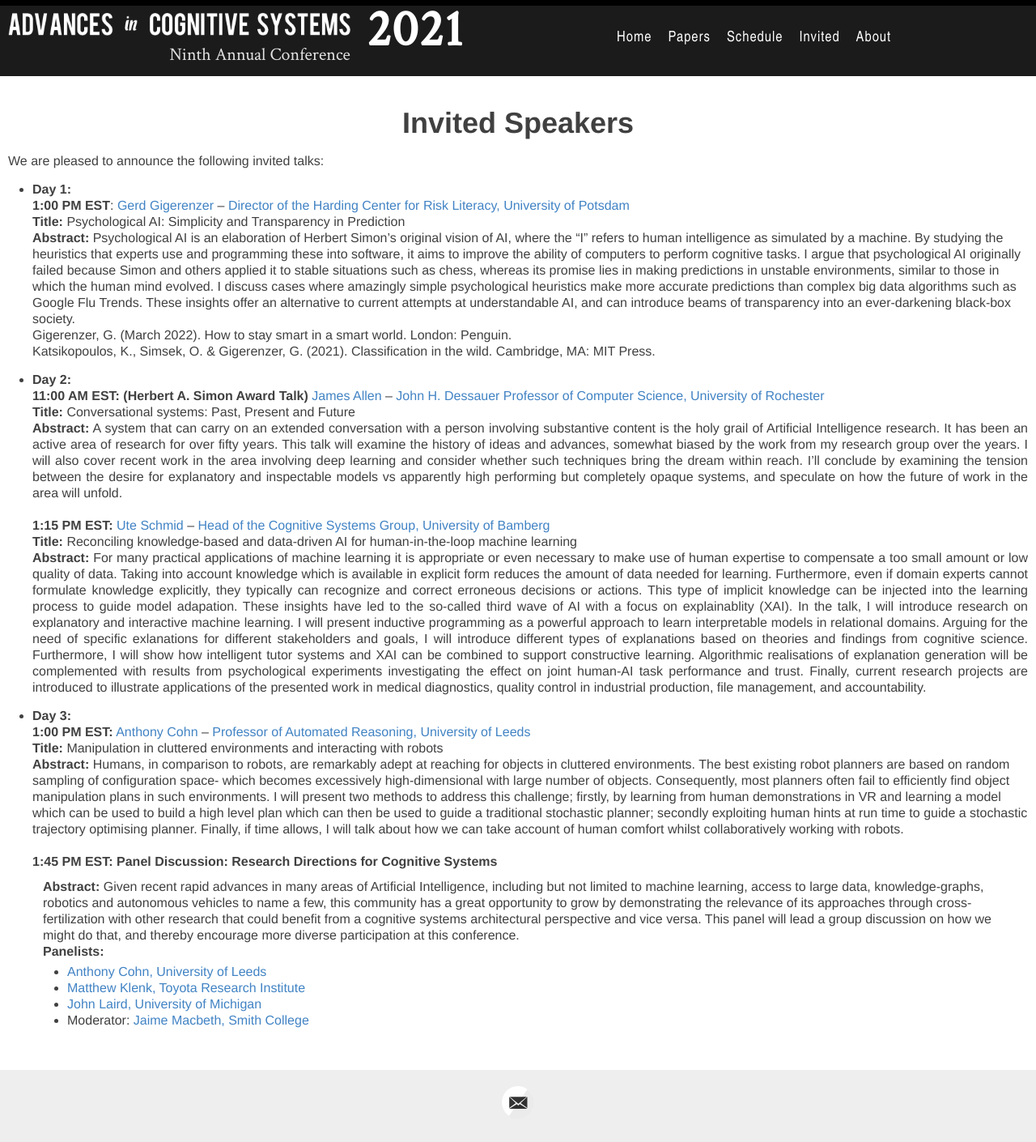
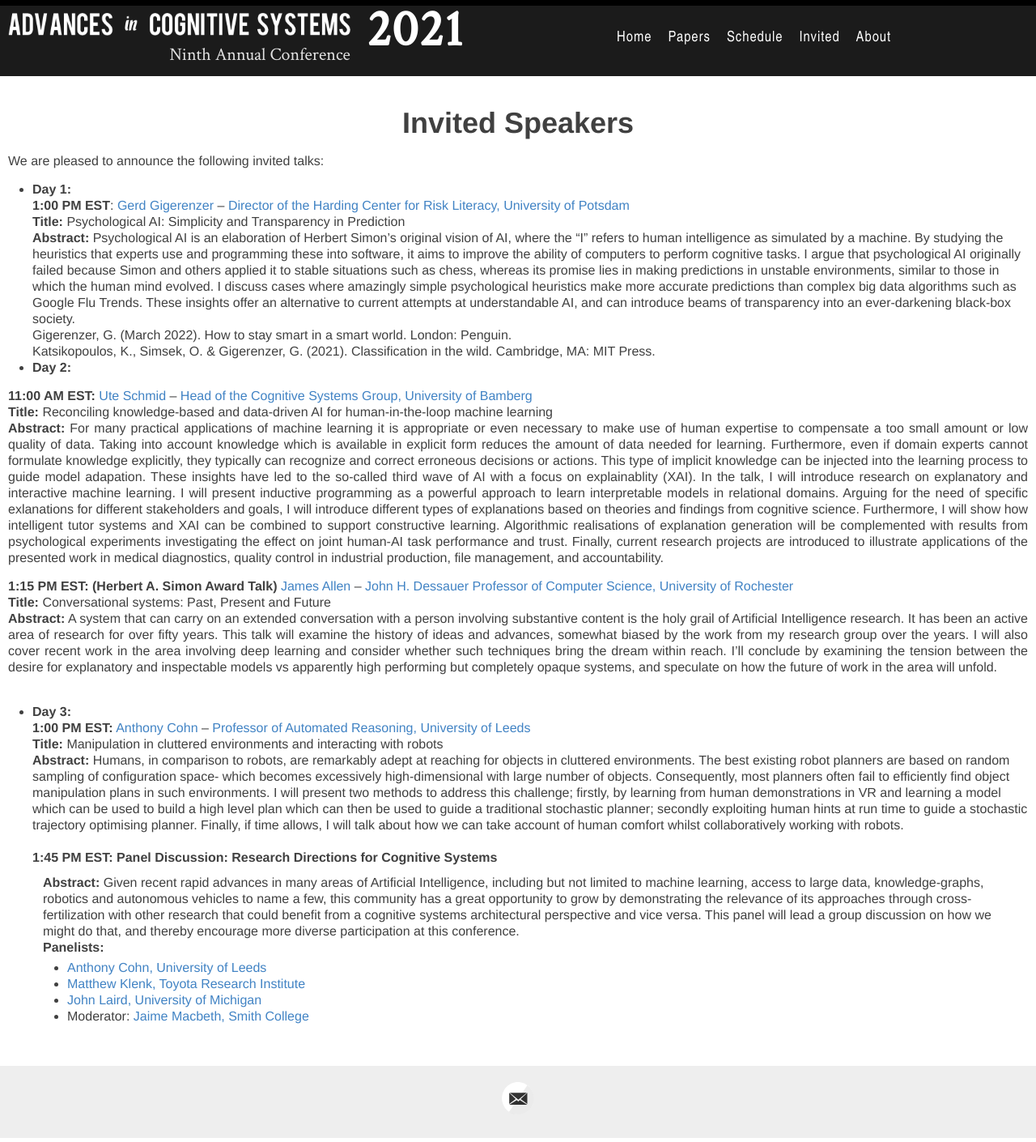
Before and after one commit to AdvancesInCognitiveSystems/acs2021, a Jekyll site: the page built from _pages/invited_talks.md, in a window 1280 px wide. Shown: the whole page at 81% size. Built offline with Jekyll 4.4.1, drawn with Linux system fonts in a browser that asks for light colours.

```diff
--- a/_pages/invited_talks.md
+++ b/_pages/invited_talks.md
@@ -15,14 +15,16 @@ We are pleased to announce the following invited talks:
     Katsikopoulos, K., Simsek, O. & Gigerenzer, G. (2021). Classification in the wild. Cambridge, MA: MIT Press.
 <span id="allen"></span>
 - **Day 2:**<br>
-**11:00 AM EST: (Herbert A. Simon Award Talk)** [James Allen]({{ site.baseurl }}/speakers/james_allen) -- [John H. Dessauer Professor of Computer Science, University of Rochester](https://https://www.cs.rochester.edu/u/james/)<br>
+
+**11:00 AM EST:** [Ute Schmid]({{ site.baseurl }}/speakers/ute_schmid) -- [Head of the Cognitive Systems Group, University of Bamberg](https://www.uni-bamberg.de/en/cogsys/schmid/)
+    **Title:** Reconciling knowledge-based and data-driven AI for human-in-the-loop machine learning
+    **Abstract:** For many practical applications of machine learning it is appropriate or even necessary to make use of human expertise to compensate a too small amount or low quality of data. Taking into account knowledge which is available in explicit form reduces the amount of data needed for learning. Furthermore, even if domain experts cannot formulate knowledge explicitly, they typically can recognize and correct erroneous decisions or actions. This type of implicit knowledge can be injected into the learning process to guide model adapation. These insights have led to the so-called third wave of AI with a focus on explainablity (XAI). In the talk, I will
+    introduce research on explanatory and interactive machine learning. I will present inductive programming as a powerful approach to learn interpretable models in relational domains. Arguing for the need of specific exlanations for different stakeholders and goals, I will introduce different types of explanations based on theories and findings from cognitive science. Furthermore, I will show how intelligent tutor systems and XAI can be combined to support constructive learning. Algorithmic realisations of explanation generation will be complemented with results from psychological experiments investigating the effect on joint human-AI task performance and trust. Finally, current research projects are introduced to illustrate applications of the presented work in medical diagnostics, quality control in industrial production, file management, and accountability.
+
+**1:15 PM EST: (Herbert A. Simon Award Talk)** [James Allen]({{ site.baseurl }}/speakers/james_allen) -- [John H. Dessauer Professor of Computer Science, University of Rochester](https://https://www.cs.rochester.edu/u/james/)<br>
 **Title:** Conversational systems: Past, Present and Future<br>
 **Abstract:** A system that can carry on an extended conversation with a person involving substantive content is the holy grail of Artificial Intelligence research.  It has been an active area of research for over fifty years.  This talk will examine the history of ideas and advances, somewhat biased by the work from my research group over the years.  I will also cover recent work in the area involving deep learning and consider whether such techniques bring the dream within reach.  I’ll conclude by examining the tension between the desire for explanatory and inspectable models vs apparently high performing but completely opaque systems,  and speculate on how the future of work in the area will unfold.<br>
 <br><span id="schmid"></span>
-**1:15 PM EST:** [Ute Schmid]({{ site.baseurl }}/speakers/ute_schmid) -- [Head of the Cognitive Systems Group, University of Bamberg](https://www.uni-bamberg.de/en/cogsys/schmid/)
-    **Title:** Reconciling knowledge-based and data-driven AI for human-in-the-loop machine learning
-    **Abstract:** For many practical applications of machine learning it is appropriate or even necessary to make use of human expertise to compensate a too small amount or low quality of data. Taking into account knowledge which is available in explicit form reduces the amount of data needed for learning. Furthermore, even if domain experts cannot formulate knowledge explicitly, they typically can recognize and correct erroneous decisions or actions. This type of implicit knowledge can be injected into the learning process to guide model adapation. These insights have led to the so-called third wave of AI with a focus on explainablity (XAI). In the talk, I will
-introduce research on explanatory and interactive machine learning. I will present inductive programming as a powerful approach to learn interpretable models in relational domains. Arguing for the need of specific exlanations for different stakeholders and goals, I will introduce different types of explanations based on theories and findings from cognitive science. Furthermore, I will show how intelligent tutor systems and XAI can be combined to support constructive learning. Algorithmic realisations of explanation generation will be complemented with results from psychological experiments investigating the effect on joint human-AI task performance and trust. Finally, current research projects are introduced to illustrate applications of the presented work in medical diagnostics, quality control in industrial production, file management, and accountability.
 
 - **Day 3:** <br><span id="cohn"></span>
 **1:00 PM EST:** [Anthony Cohn]({{ site.baseurl }}/speakers/Anthony_Cohn) --  [Professor of Automated Reasoning, University of Leeds](https://eps.leeds.ac.uk/computing/staff/76/professor-anthony-g-cohn-freng-ceng-citp)
```
Also changed, not shown: _days/wednesday-day2.md (+17 -16 lines), 2 other files.
